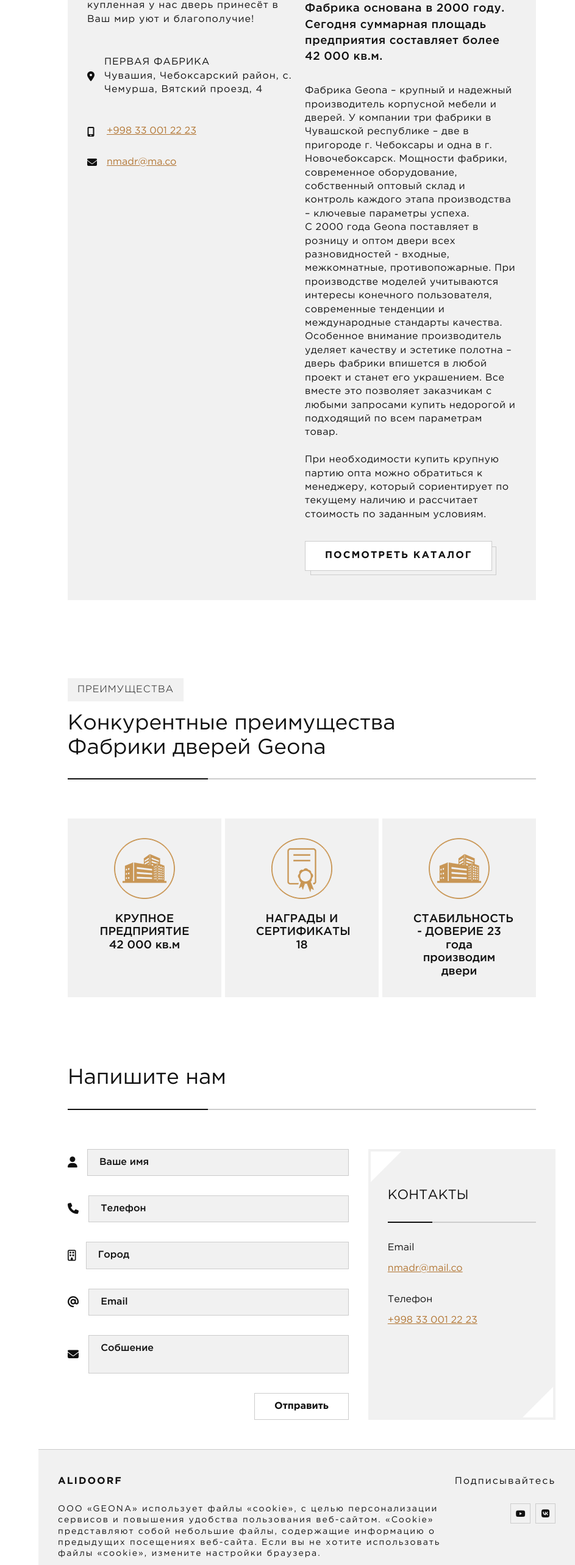
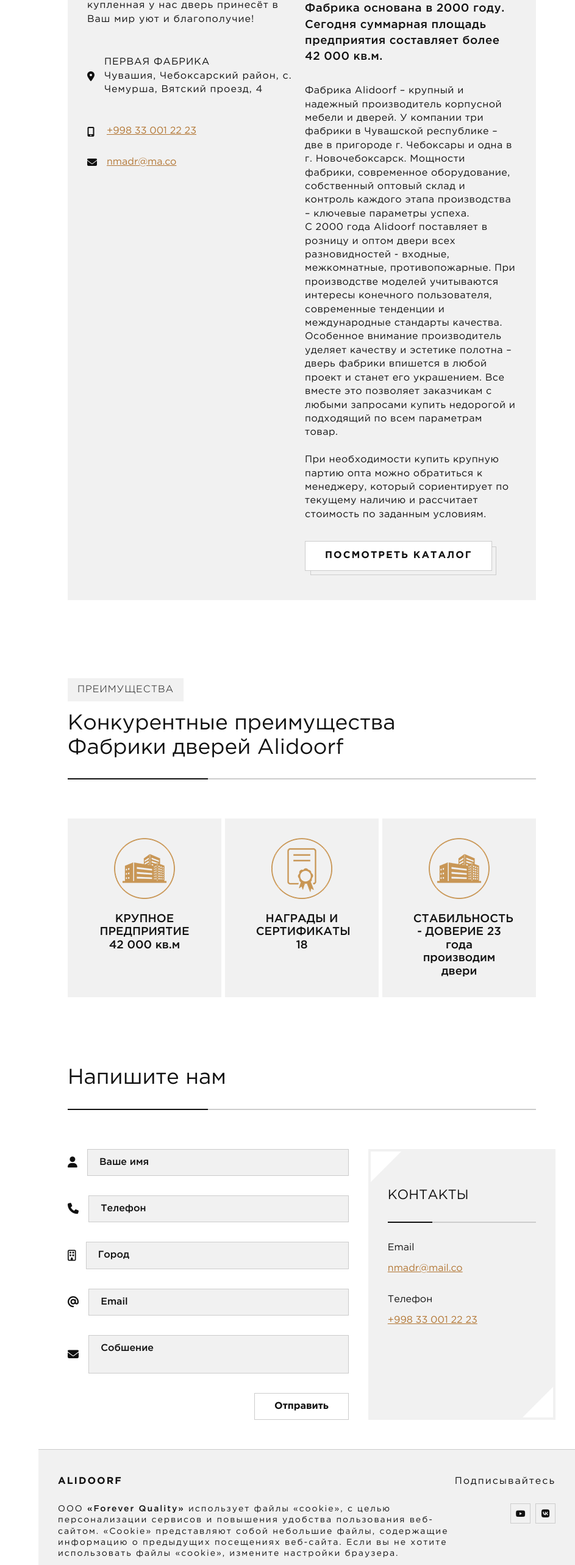
Before and after one commit to abdusamadweb/AliDoorf-demo, a React (Create React App) app: page /alidoorf/about in a window 1280 px wide. Shown: the part 1194-3760 px from the top of the page at 61% size, without its empty margins (337-1280 px from the left). Built offline with nearby package versions, Linux system fonts and the light colour scheme.

Commit message:
geona txt deleted for all

```diff
--- a/src/components/footer/Footer.jsx
+++ b/src/components/footer/Footer.jsx
@@ -41,7 +41,7 @@
                         </div>
                         <div className='row between no-wrap'>
                             <p className='desc'>
-                                ООО «GEONA» использует файлы «cookie», с целью персонализации сервисов и повышения удобства пользования веб-сайтом. «Cookie» представляют собой небольшие файлы, содержащие информацию о предыдущих посещениях веб-сайта. Если вы не хотите использовать файлы «cookie», измените настройки браузера.
+                                ООО <strong className='fw500'>«Forever Quality»</strong> использует файлы «cookie», с целью персонализации сервисов и повышения удобства пользования веб-сайтом. «Cookie» представляют собой небольшие файлы, содержащие информацию о предыдущих посещениях веб-сайта. Если вы не хотите использовать файлы «cookie», измените настройки браузера.
                             </p>
                             <div className='social row no-wrap'>
                                 <a
--- a/src/pages/alidoorf-page/about/facts/AboutFacts.jsx
+++ b/src/pages/alidoorf-page/about/facts/AboutFacts.jsx
@@ -12,7 +12,7 @@
                         <span className="subtitle">Преимущества</span>
                         <h2 className="title">
                             Конкурентные преимущества
-                            Фабрики дверей Geona
+                            Фабрики дверей Alidoorf
                         </h2>
                     </div>
                     <ul className="facts__body grid">
--- a/src/pages/alidoorf-page/about/texts/AboutTexts.jsx
+++ b/src/pages/alidoorf-page/about/texts/AboutTexts.jsx
@@ -42,12 +42,12 @@
                         <h3 className="desc fw500 mb2">Фабрика основана в 2000 году. Сегодня суммарная площадь предприятия
                             составляет более 42 000 кв.м.</h3>
                         <p className='desc'>
-                            Фабрика Geona – крупный и надежный производитель корпусной мебели и дверей. У компании три
+                            Фабрика Alidoorf – крупный и надежный производитель корпусной мебели и дверей. У компании три
                             фабрики в Чувашской республике – две в пригороде г. Чебоксары и одна в г. Новочебоксарск.
                             Мощности фабрики, современное оборудование, собственный оптовый склад и контроль каждого
                             этапа производства – ключевые параметры успеха.
                             <br/>
-                            С 2000 года Geona поставляет в розницу и оптом двери всех разновидностей - входные,
+                            С 2000 года Alidoorf поставляет в розницу и оптом двери всех разновидностей - входные,
                             межкомнатные, противопожарные. При производстве моделей учитываются интересы конечного
                             пользователя, современные тенденции и международные стандарты качества. Особенное внимание
                             производитель уделяет качеству и эстетике полотна – дверь фабрики впишется в любой проект и
--- a/src/pages/alidoorf-page/main/about-company/About.jsx
+++ b/src/pages/alidoorf-page/main/about-company/About.jsx
@@ -11,7 +11,7 @@
                 <div className="head row between align-center">
                     <div className="titles">
                         <span className='subtitle'>о компании</span>
-                        <h2 className="title">Фабрика дверей GEONA</h2>
+                        <h2 className="title">Фабрика дверей ALIDOORF</h2>
                     </div>
                     <Link className='head__btn fw500 fz14' to='/news'>Новости</Link>
                 </div>
@@ -24,7 +24,7 @@
                         </h2>
                         <div className="descs">
                             <p className='desc'>
-                                Двери Geona — продукт европейского уровня, соответствуют ГОСТ 475-2016, ИСО 9001-2015, санитарно-эпидемиологическим и экологическим требованиям. На межкомнатные двери Фабрика предоставляет паспорт качества, гарантию 7 лет.
+                                Двери Alidoorf — продукт европейского уровня, соответствуют ГОСТ 475-2016, ИСО 9001-2015, санитарно-эпидемиологическим и экологическим требованиям. На межкомнатные двери Фабрика предоставляет паспорт качества, гарантию 7 лет.
                             </p>
                             <p className="desc">
                                 Компания, шагая в ногу со временем, постоянно инвестирует в собственные производственные мощности и внедряет инновационные технологии, собственные уникальные разработки, увеличивая ассортимент, объемы и качество выпускаемой продукции.
--- a/src/pages/contacts/Contacts.scss
+++ b/src/pages/contacts/Contacts.scss
@@ -7,6 +7,7 @@
     font-weight: 300;
     font-size: 62px;
     color: var(--cl-txt-white);
+    z-index: 2;
 
     &::before {
       position: absolute;
@@ -17,6 +18,7 @@
       content: '';
       background: var(--bg-sub);
       transform: rotate(15deg);
+      z-index: -1;
     }
   }
 
--- a/src/pages/primeloft-page/about/facts/AboutFacts.jsx
+++ b/src/pages/primeloft-page/about/facts/AboutFacts.jsx
@@ -12,7 +12,7 @@
                         <span className="subtitle">Преимущества</span>
                         <h2 className="title">
                             Конкурентные преимущества
-                            Фабрики дверей Geona
+                            Фабрики дверей Alidoorf
                         </h2>
                     </div>
                     <ul className="facts__body grid">
--- a/src/pages/primeloft-page/about/texts/AboutTexts.jsx
+++ b/src/pages/primeloft-page/about/texts/AboutTexts.jsx
@@ -42,12 +42,12 @@
                         <h3 className="desc fw500 mb2">Фабрика основана в 2000 году. Сегодня суммарная площадь предприятия
                             составляет более 42 000 кв.м.</h3>
                         <p className='desc'>
-                            Фабрика Geona – крупный и надежный производитель корпусной мебели и дверей. У компании три
+                            Фабрика Alidoorf – крупный и надежный производитель корпусной мебели и дверей. У компании три
                             фабрики в Чувашской республике – две в пригороде г. Чебоксары и одна в г. Новочебоксарск.
                             Мощности фабрики, современное оборудование, собственный оптовый склад и контроль каждого
                             этапа производства – ключевые параметры успеха.
                             <br/>
-                            С 2000 года Geona поставляет в розницу и оптом двери всех разновидностей - входные,
+                            С 2000 года Alidoorf поставляет в розницу и оптом двери всех разновидностей - входные,
                             межкомнатные, противопожарные. При производстве моделей учитываются интересы конечного
                             пользователя, современные тенденции и международные стандарты качества. Особенное внимание
                             производитель уделяет качеству и эстетике полотна – дверь фабрики впишется в любой проект и
--- a/src/pages/primeloft-page/main/about-company/About.jsx
+++ b/src/pages/primeloft-page/main/about-company/About.jsx
@@ -11,7 +11,7 @@
                 <div className="head row between align-center">
                     <div className="titles">
                         <span className='subtitle'>о компании</span>
-                        <h2 className="title">Фабрика дверей GEONA</h2>
+                        <h2 className="title">Фабрика дверей ALIDOORF</h2>
                     </div>
                     <Link className='head__btn fw500 fz14' to='/news'>Новости</Link>
                 </div>
@@ -24,7 +24,7 @@
                         </h2>
                         <div className="descs">
                             <p className='desc'>
-                                Двери Geona — продукт европейского уровня, соответствуют ГОСТ 475-2016, ИСО 9001-2015, санитарно-эпидемиологическим и экологическим требованиям. На межкомнатные двери Фабрика предоставляет паспорт качества, гарантию 7 лет.
+                                Двери Alidoorf — продукт европейского уровня, соответствуют ГОСТ 475-2016, ИСО 9001-2015, санитарно-эпидемиологическим и экологическим требованиям. На межкомнатные двери Фабрика предоставляет паспорт качества, гарантию 7 лет.
                             </p>
                             <p className="desc">
                                 Компания, шагая в ногу со временем, постоянно инвестирует в собственные производственные мощности и внедряет инновационные технологии, собственные уникальные разработки, увеличивая ассортимент, объемы и качество выпускаемой продукции.
```
